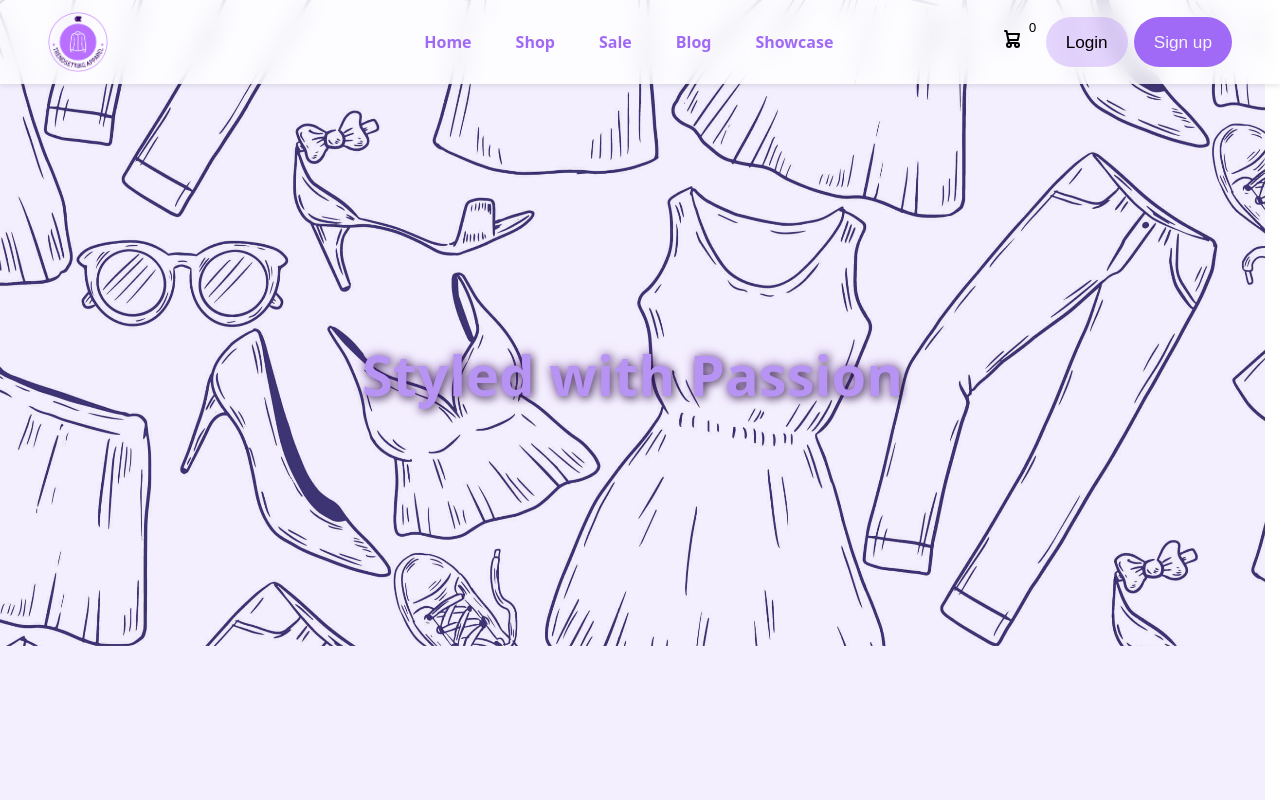
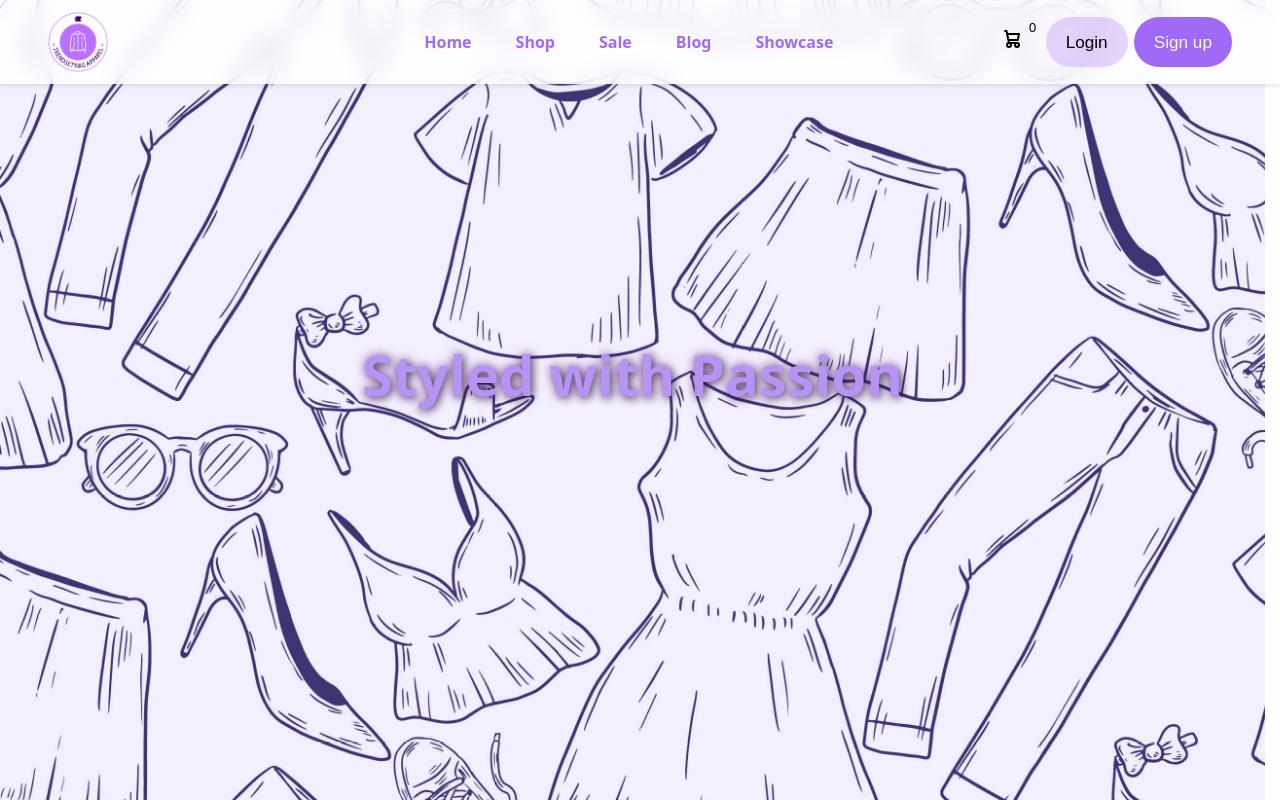
Before and after one commit to x3rD1/shopping-cart, a React (Vite) app: page / in a window 1280 px wide. Built offline with nearby package versions, Linux system fonts and the light colour scheme.

Commit message:
Fixed background image's height to auto

```diff
--- a/src/components/Home/Home.jsx
+++ b/src/components/Home/Home.jsx
@@ -8,7 +8,7 @@ function Home() {
           src="/9782010.jpg"
           alt="background image"
           width="1521"
-          height="646"
+          height="auto"
         />
       </div>
 
```
